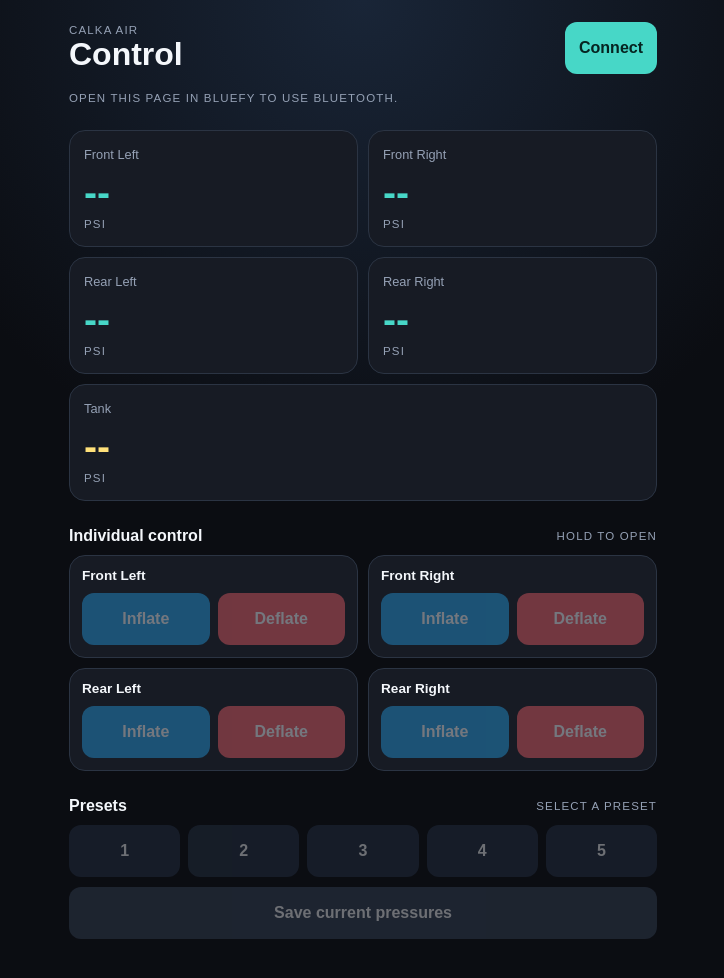
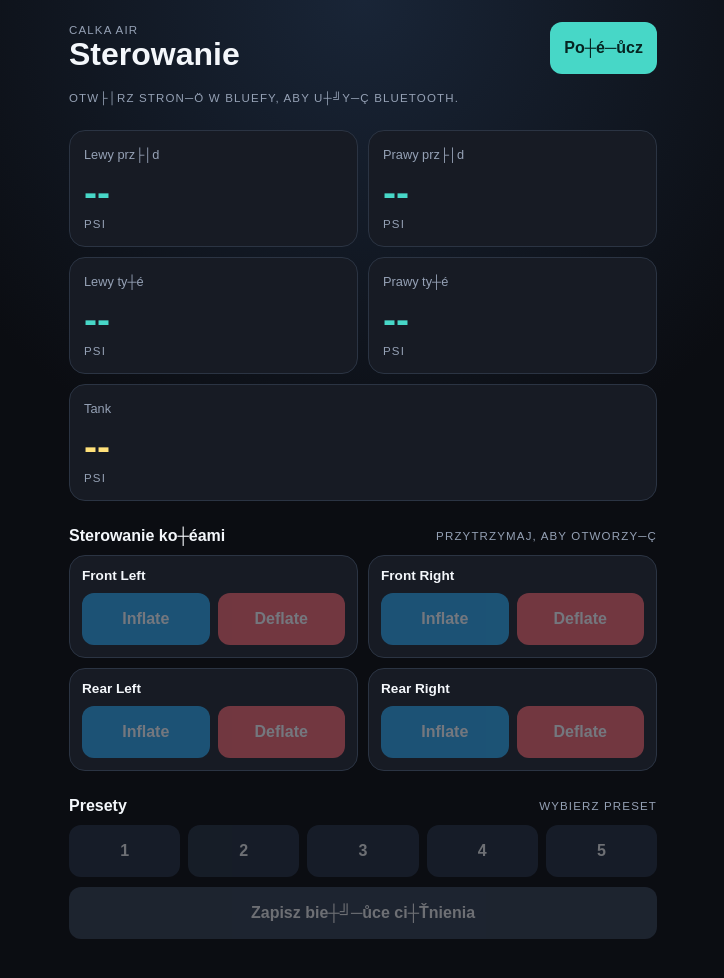
Before and after one commit to calka00/Air-web, a website with bundled scripts: page web/index.html in a window 1280 px wide. Shown: the whole page, without its empty margins (277-1001 px from the left). Built offline with nearby package versions, Linux system fonts and the light colour scheme.

Commit message:
feat(web): refine Polish premium UI

```diff
--- a/web/index.html
+++ b/web/index.html
@@ -4,24 +4,24 @@
     <meta charset="utf-8">
     <meta name="viewport" content="width=device-width, initial-scale=1">
     <meta name="theme-color" content="#0b0d12">
-    <title>CalkaAIR Control</title>
+    <title>CalkaAIR Sterowanie</title>
     <link rel="stylesheet" href="app.css">
   </head>
   <body>
     <main class="app">
-      <header><div><p class="eyebrow">CALKA AIR</p><h1>Control</h1></div><button id="connect-button">Connect</button></header>
-      <p id="connection-status" role="status">Open this page in Bluefy to use Bluetooth.</p>
-      <section class="pressure-grid" aria-label="Live pressures">
-        <article class="pressure-card"><span>Front Left</span><strong data-pressure="frontLeft">--</strong><small>PSI</small></article>
-        <article class="pressure-card"><span>Front Right</span><strong data-pressure="frontRight">--</strong><small>PSI</small></article>
-        <article class="pressure-card"><span>Rear Left</span><strong data-pressure="rearLeft">--</strong><small>PSI</small></article>
-        <article class="pressure-card"><span>Rear Right</span><strong data-pressure="rearRight">--</strong><small>PSI</small></article>
+      <header><div><p class="eyebrow">CALKA AIR</p><h1>Sterowanie</h1></div><button id="connect-button">Po┼é─ůcz</button></header>
+      <p id="connection-status" role="status">Otw├│rz stron─Ö w Bluefy, aby u┼╝y─ç Bluetooth.</p>
+      <section class="pressure-grid" aria-label="Aktualne ci┼Ťnienia">
+        <article class="pressure-card"><span>Lewy prz├│d</span><strong data-pressure="frontLeft">--</strong><small>PSI</small></article>
+        <article class="pressure-card"><span>Prawy prz├│d</span><strong data-pressure="frontRight">--</strong><small>PSI</small></article>
+        <article class="pressure-card"><span>Lewy ty┼é</span><strong data-pressure="rearLeft">--</strong><small>PSI</small></article>
+        <article class="pressure-card"><span>Prawy ty┼é</span><strong data-pressure="rearRight">--</strong><small>PSI</small></article>
         <article class="pressure-card tank"><span>Tank</span><strong data-pressure="tank">--</strong><small>PSI</small></article>
       </section>
-      <section><div class="section-title"><h2>Individual control</h2><span>Hold to open</span></div><div id="wheel-controls" class="wheel-grid"></div></section>
-      <section><div class="section-title"><h2>Presets</h2><span id="preset-values">Select a preset</span></div><div class="preset-grid">
+      <section><div class="section-title"><h2>Sterowanie ko┼éami</h2><span>Przytrzymaj, aby otworzy─ç</span></div><div id="wheel-controls" class="wheel-grid"></div></section>
+      <section><div class="section-title"><h2>Presety</h2><span id="preset-values">Wybierz preset</span></div><div class="preset-grid">
         <button data-preset="0">1</button><button data-preset="1">2</button><button data-preset="2">3</button><button data-preset="3">4</button><button data-preset="4">5</button>
-      </div><button id="save-preset" class="save" disabled>Save current pressures</button></section>
+      </div><button id="save-preset" class="save" disabled>Zapisz bie┼╝─ůce ci┼Ťnienia</button></section>
     </main>
     <script type="module" src="app.js"></script>
   </body>
```
